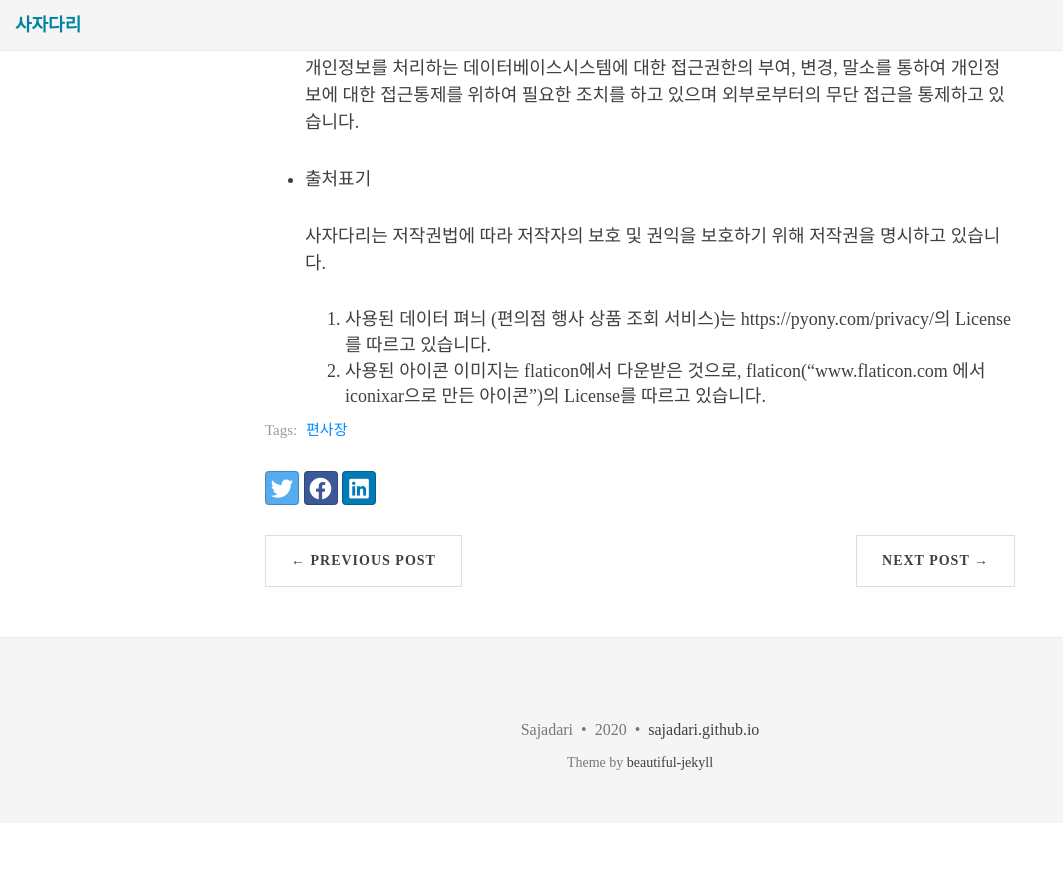
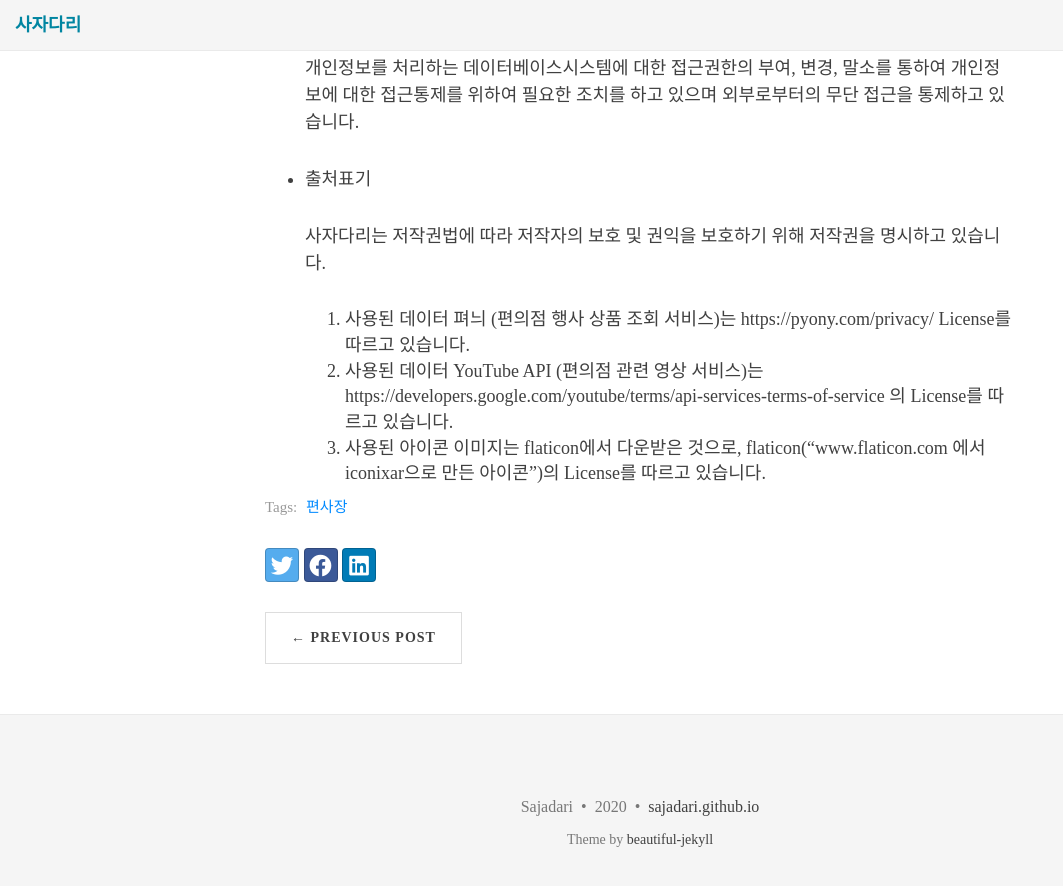
Before and after one commit to sajadari/sajadari.github.io, a Jekyll site: the page built from _posts/2020-10-22-pyeonSajang-policy.md, in a window 1280 px wide and 900 px high, scrolled down 2721 px. Shown: the top 886 px of the window, without its empty margins (0-1063 px from the left). Built offline with Jekyll 4.4.1, drawn with Linux system fonts in a browser that asks for light colours; nearby versions of some CDN libraries; some web fonts are replaced; before the commit the page ends 3544 px from its top, so only the background shows below that; some of the changed text lies outside the part shown.

Commit message:
updated pyeonsajang policy document

```diff
--- a/_posts/2020-10-08-pyeonSajang-policy.md
+++ b/_posts/2020-10-22-pyeonSajang-policy.md
@@ -48,7 +48,8 @@
     사자다리는 다음의 개인정보 항목을 처리하고 있습니다.
 
     1) 제화 또는 서비스 제공
-    - 필수항목 : 위치정보
+
+- 필수항목 : 위치정보
 
 6. 개인정보의 파기
     사자다리는 원칙적으로 개인정보 처리목적이 달성된 경우에는 지체없이 해당 개인정보를 파기합니다. 파기의 절차, 기한 및 방법은 다음과 같습니다.
@@ -79,5 +80,6 @@
 
     사자다리는 저작권법에 따라 저작자의 보호 및 권익을 보호하기 위해 저작권을 명시하고 있습니다.
 
-    1. 사용된 데이터 펴늬 (편의점 행사 상품 조회 서비스)는 https://pyony.com/privacy/의 License를 따르고 있습니다.
-	2. 사용된 아이콘 이미지는 flaticon에서 다운받은 것으로, flaticon("www.flaticon.com 에서 iconixar으로 만든 아이콘")의 License를 따르고 있습니다.
+    1. 사용된 데이터 펴늬 (편의점 행사 상품 조회 서비스)는 https://pyony.com/privacy/ License를 따르고 있습니다.
+	2. 사용된 데이터 YouTube API (편의점 관련 영상 서비스)는 https://developers.google.com/youtube/terms/api-services-terms-of-service 의 License를 따르고 있습니다.
+	3. 사용된 아이콘 이미지는 flaticon에서 다운받은 것으로, flaticon("www.flaticon.com 에서 iconixar으로 만든 아이콘")의 License를 따르고 있습니다.
```
